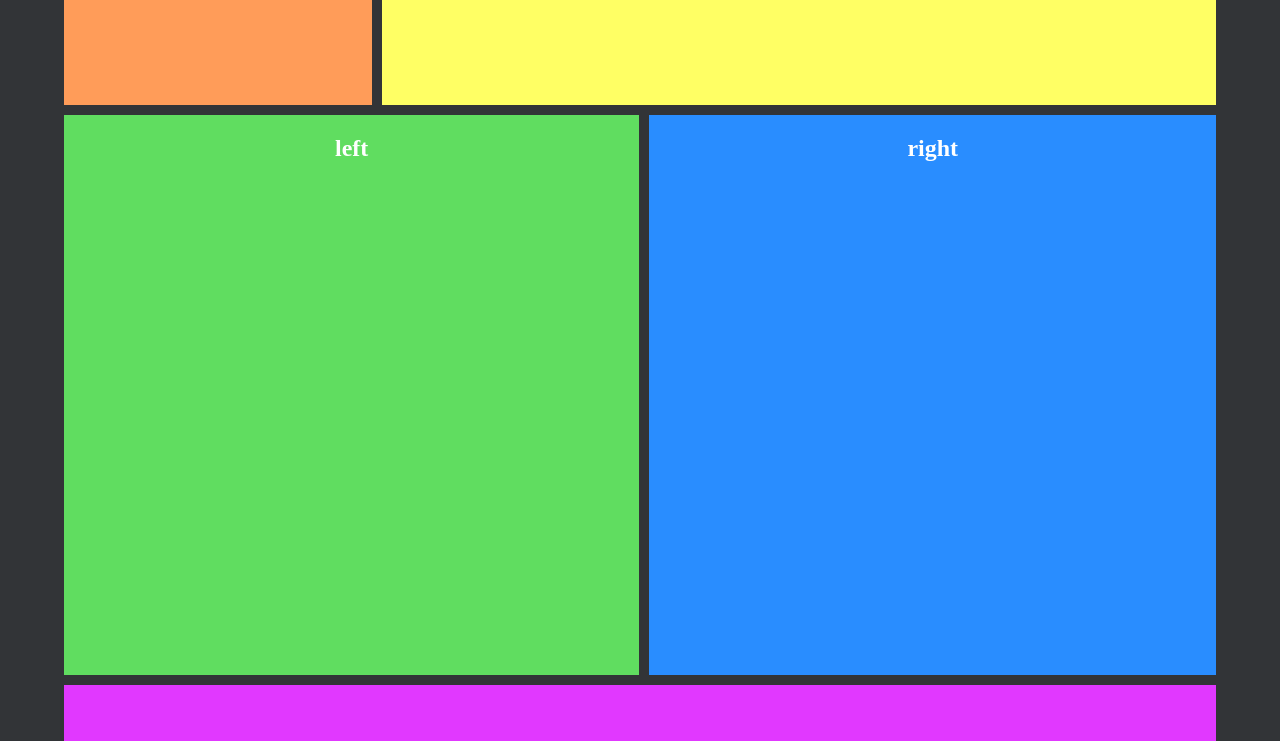
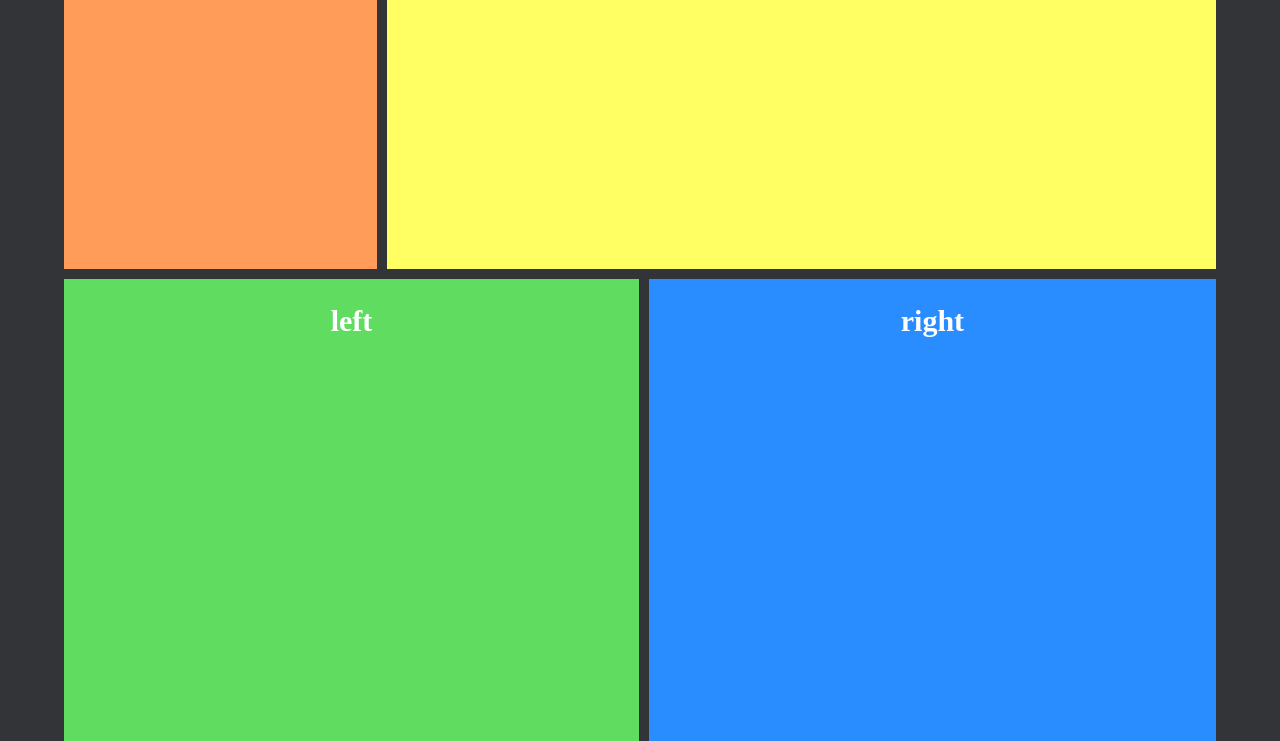
Before and after one commit to penguini-jpg/penguini-jpg.github.io, a plain HTML site: page index.html in a window 1280 px wide. Shown: the part 561-1302 px from the top of the page. Drawn offline with Linux system fonts and the light colour scheme.

Commit message:
changed html font size to 20px

```diff
--- a/css/style.css
+++ b/css/style.css
@@ -1,3 +1,7 @@
+html{
+    font-size: 20px;
+}
+
 html body {
     margin: 0;
     padding: 0;
@@ -166,7 +170,7 @@ a {/*GENERAL -- LINK*/
     max-width: 90%;
     position:initial;
     margin: 0 auto;
-    gap: 10px;
+    gap: 0.5rem;
     grid-template-areas:
         "grid-header grid-header grid-header grid-header"
         "grid-nav vav-right nav-right nav-right"
```
